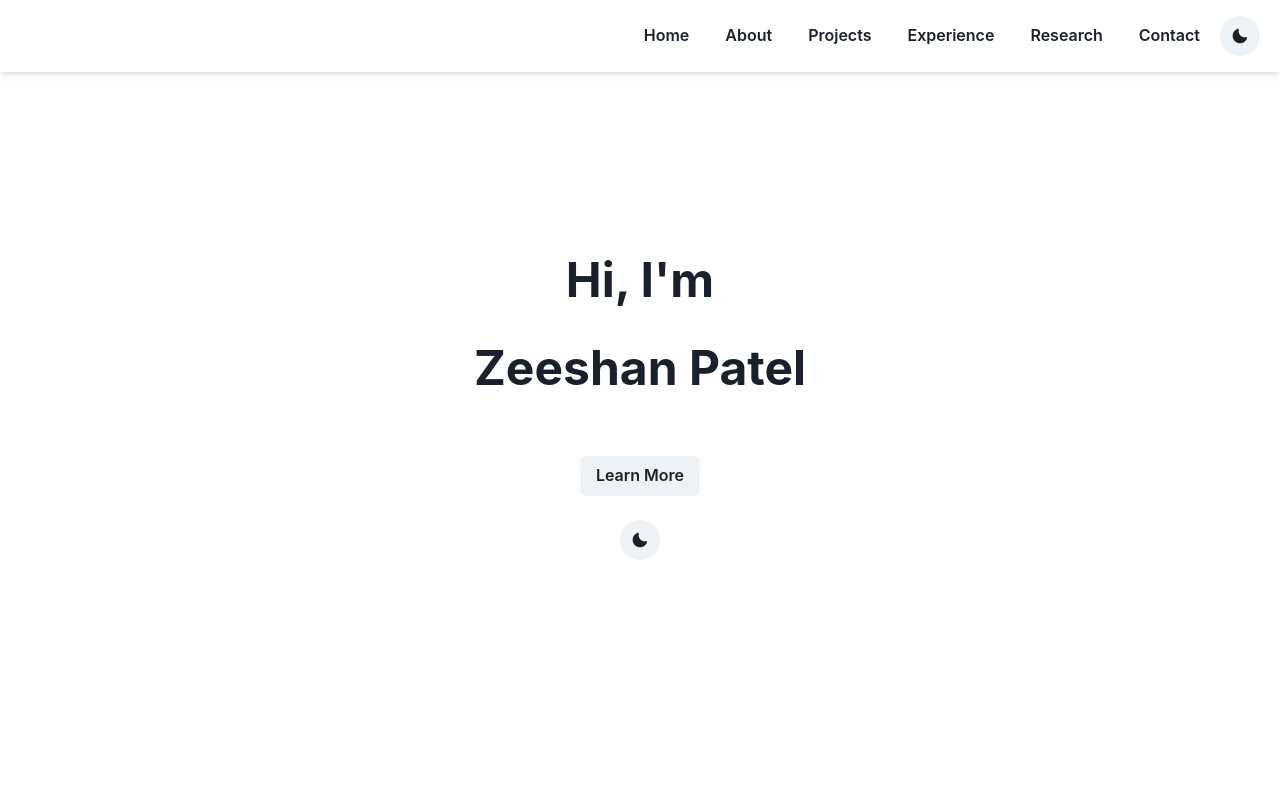
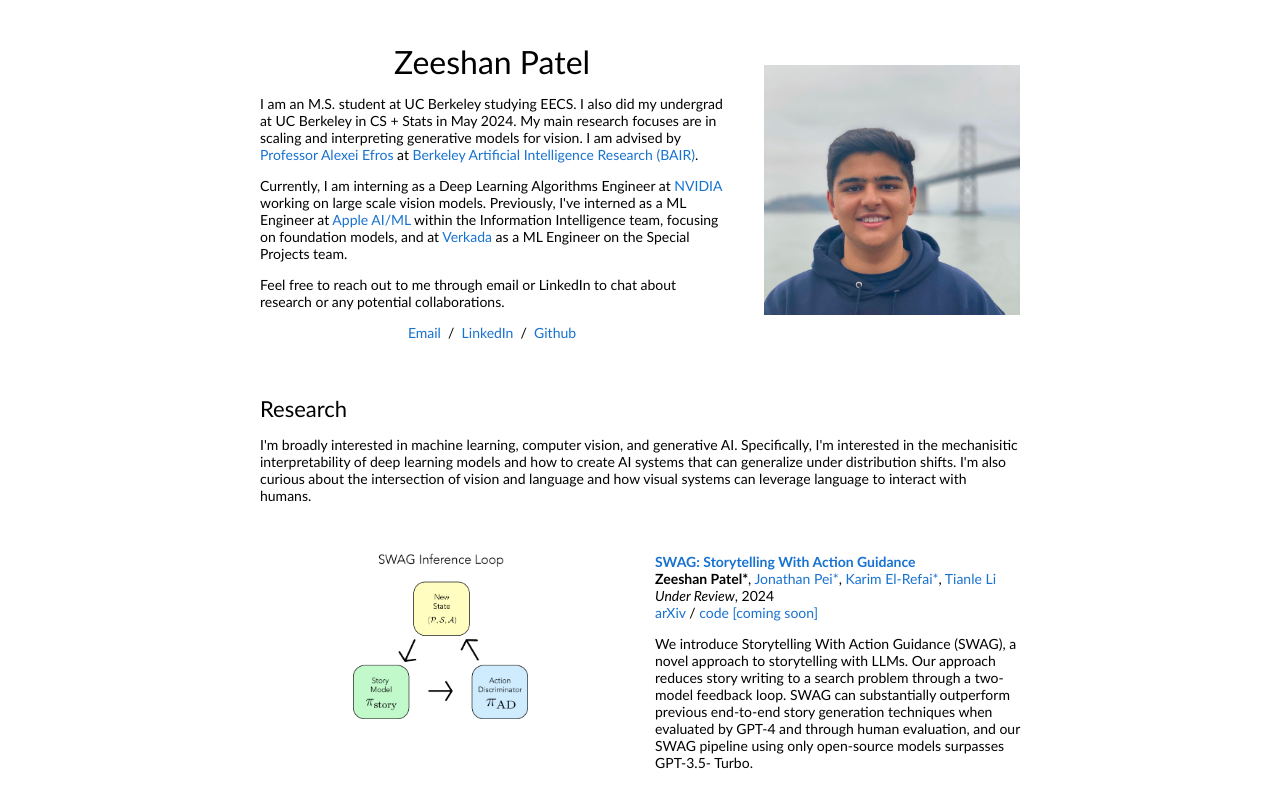
Before and after one commit to zpx01/personal-website, a React (Create React App) app: page / in a window 1280 px wide. Shown: the top 800 px of the page. Built offline with nearby package versions, Linux system fonts and the light colour scheme.

Commit message:
new website

```diff
--- a/public/research/index.html
+++ b/public/research/index.html
@@ -20,13 +20,17 @@
               <p style="text-align:center">
                 <name>Zeeshan Patel</name>
               </p>
-              <p>I am an undergraduate student at UC Berkeley studying Computer Science and Statistics. My main research focuses are in generative models and AI understanding. I am advised by <a href="https://people.eecs.berkeley.edu/~efros/">Professor Alexei Efros</a> and <a href="https://yossigandelsman.github.io/">Yossi Gandelsman</a> at <a href="https://bair.berkeley.edu/">Berkeley Artificial Intelligence Research (BAIR)</a>.
+              <p>I am an M.S. student at UC Berkeley studying EECS. I also did my undergrad at UC Berkeley in CS + Stats in May 2024. My main research focuses are in scaling and interpreting generative models for vision. I am advised by <a href="https://people.eecs.berkeley.edu/~efros/">Professor Alexei Efros</a> at <a href="https://bair.berkeley.edu/">Berkeley Artificial Intelligence Research (BAIR)</a>.
               </p>
               <p>
-                Currently, I am interning as a Deep Learning Algorithms Engineer at <a href="https://nvidia.github.io/NeMo/">NVIDIA NeMo</a>. Previously, I've interned as a ML Engineer at <a href="https://machinelearning.apple.com/">Apple AI/ML</a> within the Information Intelligence team, focusing on foundation models, and at <a href="https://www.verkada.com/">Verkada</a> as a ML Engineer on the Special Projects team.
+                Currently, I am interning as a Deep Learning Algorithms Engineer at <a href="https://www.nvidia.com/en-us/research/">NVIDIA</a> working on large scale vision models. Previously, I've interned as a ML Engineer at <a href="https://machinelearning.apple.com/">Apple AI/ML</a> within the Information Intelligence team, focusing on foundation models, and at <a href="https://www.verkada.com/">Verkada</a> as a ML Engineer on the Special Projects team.
+              </p>
+              <p>
+                Feel free to reach out to me through email or LinkedIn to chat about research or any potential collaborations.
               </p>
               <p style="text-align:center">
                 <a href="mailto:zeeshanp@berkeley.edu">Email</a> &nbsp/&nbsp
+                <a href="https://www.linkedin.com/in/zeeshan-patel">LinkedIn</a> &nbsp/&nbsp
                 <a href="https://github.com/zpx01/">Github</a>
               </p>
             </td>
@@ -93,6 +97,13 @@
             </td>
           </tr>
         </tbody></table>
+        <table>
+          <tr>
+              <div style="width:100%;text-align:center;">
+                <p>Template by <a href="https://jonbarron.info/">Jon Barron</a>.</p>
+              </div>
+          </tr>
+        </table>
       </td>
     </tr>
   </table>
--- a/src/App.js
+++ b/src/App.js
@@ -1,22 +1,23 @@
-import { ChakraProvider } from "@chakra-ui/react";
-import { Navbar } from "./components/Navbar";
-import Main from "./components/Main";
+// import { ChakraProvider } from "@chakra-ui/react";
+// import { Navbar } from "./components/Navbar";
+// import Main from "./components/Main";
 import Research from './components/Research';
 import { BrowserRouter as Router, Route, Routes } from 'react-router-dom';
-import "./App.css";
+// import "./App.css";
 
 function App() {
   return (
-    <ChakraProvider>
+    // <ChakraProvider>
       <Router>
-        <Navbar />
-        <Main />
+        {/* <Navbar /> */}
+        {/* <Main /> */}
+        <Research />
         <Routes>
           {/* <Route path="/" component={Main} /> */}
           <Route path="/" component={Research} />
         </Routes>
       </Router>
-    </ChakraProvider>
+    // </ChakraProvider>
   );
 }
 
--- a/src/components/Research.js
+++ b/src/components/Research.js
@@ -1,13 +1,31 @@
+// import React from 'react';
+
+// class Research extends React.Component {
+//     // render(){
+//     return (
+//         <div>
+//             <object aria-label="Research Page" type="text/html" data="/research/index.html" width="100%" height="100%" style={{overflow: 'auto', display: 'flex', flexDirection: 'column'}}></object>
+//         </div>
+//     );
+//     // }
+// }
+
+// export default Research;
+
 import React from 'react';
 
-class Research extends React.Component {
-    render(){
-        return (
-            <div>
-                <object aria-label="Research Page" type="text/html" data="/research/index.html" width="100%" height="100%" style={{overflow: 'auto', display: 'flex', flexDirection: 'column'}}></object>
-            </div>
-        );
-    }
-}
+const ResearchPage = () => {
+  return (
+    <div>
+      <iframe
+        src="/research/index.html"
+        title="Research Page"
+        width="100%"
+        height="1100px"
+        style={{ border: 'none' }}
+      ></iframe>
+    </div>
+  );
+};
 
-export default Research;
+export default ResearchPage;
```
